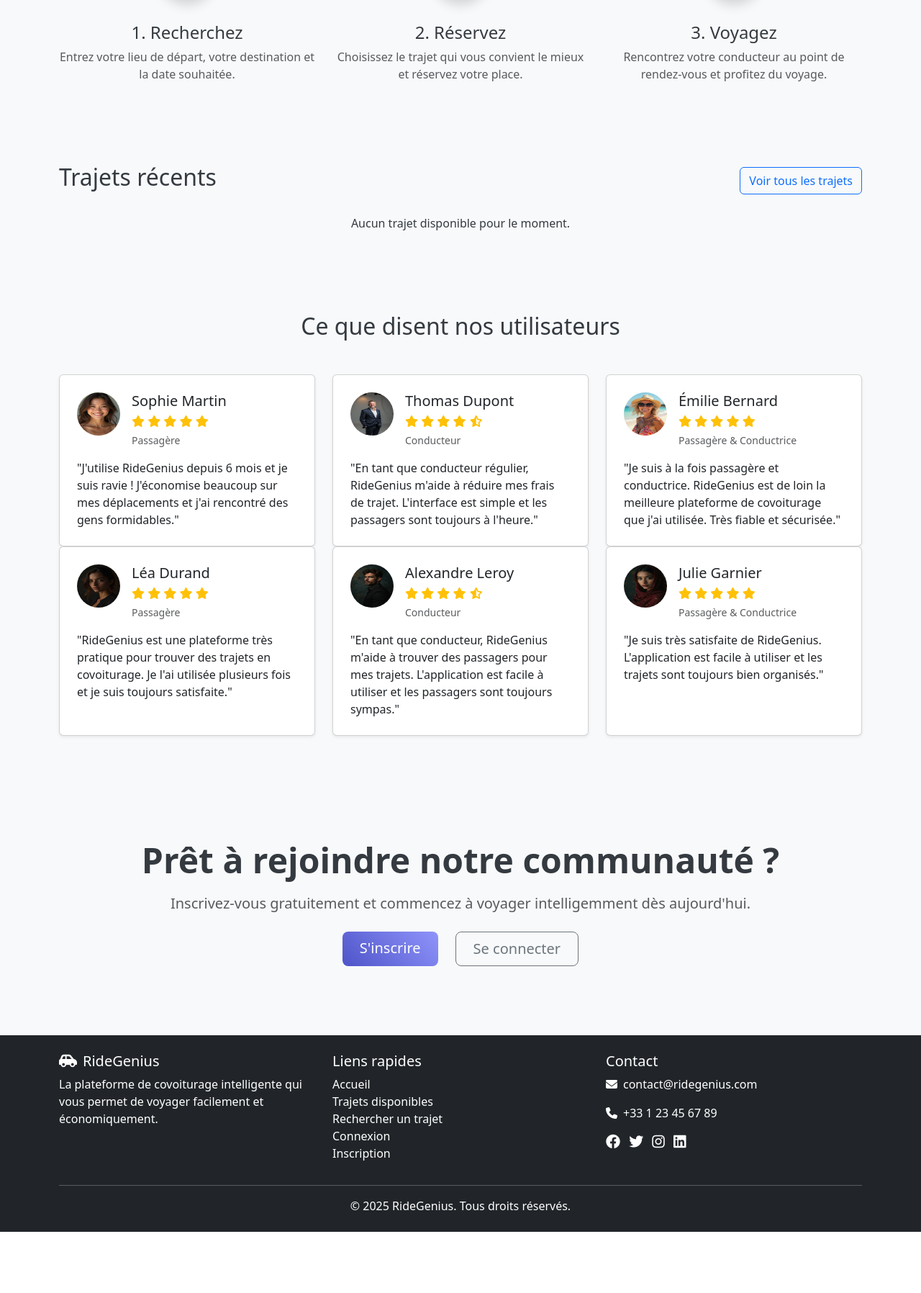
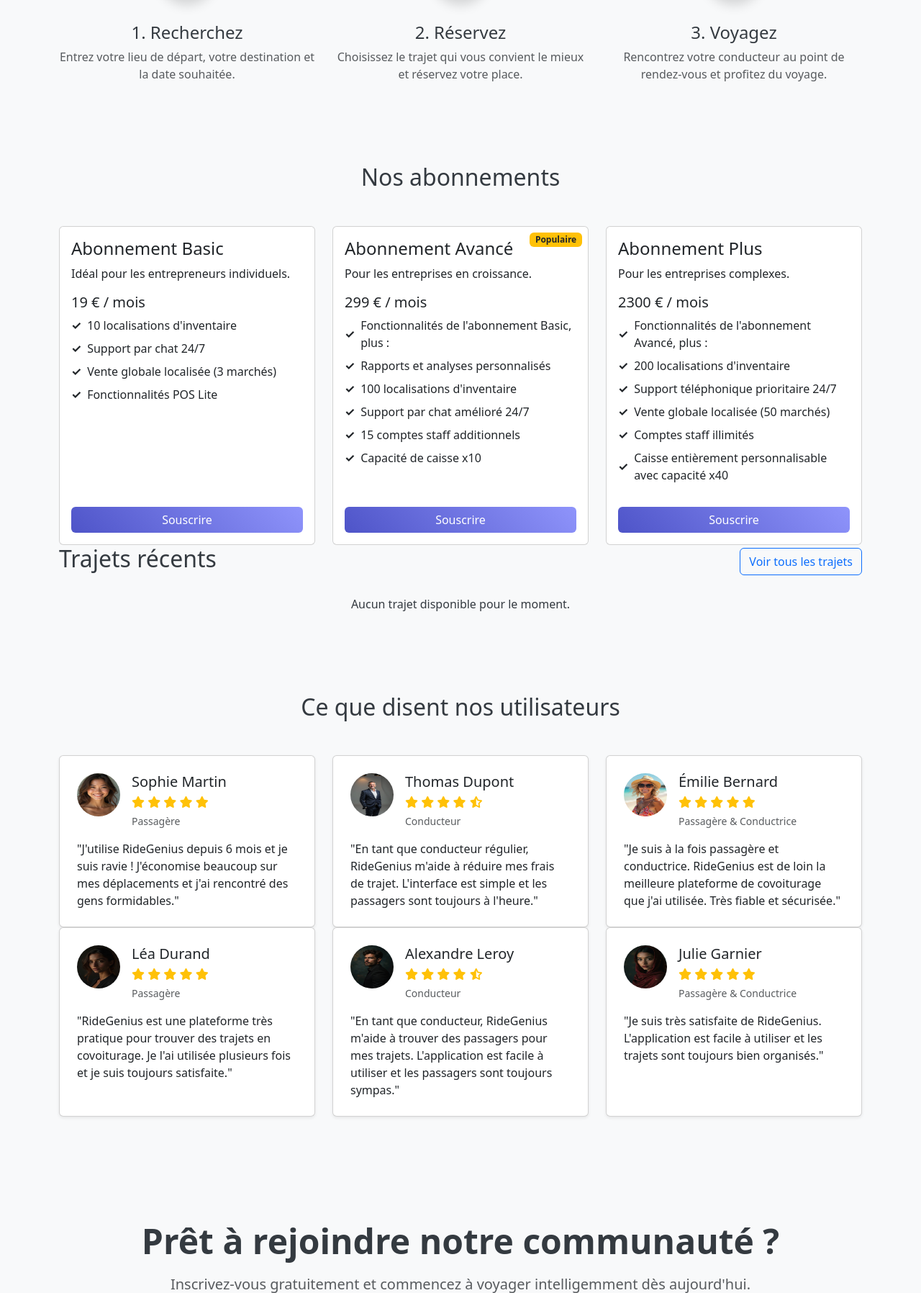
Before and after one commit to Dxne-Dev/Ride-Genius-2, a PHP site: page / in a window 1280 px wide. Shown: the part 1374-3170 px from the top of the page at 72% size. Before the commit the page ends 3085 px from the top, so only its background shows below. Run offline with PHP 8.4, Linux system fonts and the light colour scheme; data comes from the database, SQL or seed files in the repository; data that the repository does not hold is empty; some libraries are stand-ins or nearby versions.

Commit message:
Add subscription plans section with styling and details

```diff
--- a/assets/css/custom.css
+++ b/assets/css/custom.css
@@ -177,3 +177,66 @@ footer a:hover {
         font-size: 2rem;
     }
 }
+
+/* Styles spécifiques à la section des abonnements */
+.subscription-plans-section {
+    padding-top: 6rem;
+    padding-bottom: 6rem;
+}
+
+.subscription-plans-section h2 {
+    text-align: center;
+    margin-bottom: 3rem;
+    font-size: 2.5rem;
+    font-weight: 700;
+    color: var(--heading-color);
+}
+
+
+.subscription-plans-section .card-title {
+    font-size: 1.5rem;
+    margin-bottom: 1rem;
+}
+
+.subscription-plans-section .card-text {
+    font-size: 1.1rem;
+    margin-bottom: 1.25rem;
+}
+
+.subscription-plans-section .card-price {
+    font-size: 1.75rem;
+    margin-bottom: 1.5rem;
+}
+
+/* Nouveaux styles pour les détails des abonnements */
+.subscription-details {
+    list-style: none;
+    padding: 0;
+    margin-bottom: 1.5rem;
+    text-align: left;
+    font-size: 1rem;
+    color: var(--gray-color);
+}
+
+.subscription-details li {
+    margin-bottom: 0.5rem;
+    display: flex;
+    align-items: center;
+}
+
+.subscription-details li::before {
+    content: '✓';
+    color: var(--primary-color);
+    margin-right: 0.5rem;
+    font-weight: bold;
+}
+
+.popular-badge {
+    background-color: #f1c40f;
+    color: var(--white-color);
+    padding: 0.25rem 0.5rem;
+    border-radius: 10px;
+    font-size: 0.8rem;
+    margin-bottom: 1rem;
+    display: inline-block;
+}
--- a/views/home.php
+++ b/views/home.php
@@ -123,6 +123,66 @@
                     </div>
                     <h4 class="mt-3">3. Voyagez</h4>
                     <p class="text-muted">Rencontrez votre conducteur au point de rendez-vous et profitez du voyage.</p>
+                </div>
+            </div>
+        </div>
+    </div>
+
+    <!-- Subscription Plans Section -->
+    <div class="container">
+        <h2 class="text-center mb-5">Nos abonnements</h2>
+        <div class="row g-4">
+            <div class="col-lg-4">
+                <div class="card h-100">
+                    <div class="card-body d-flex flex-column position-relative">
+                        <h4 class="card-title">Abonnement Basic</h4>
+                        <p class="card-text">Idéal pour les entrepreneurs individuels.</p>
+                        <h5 class="card-price">19 € / mois</h5>
+                        <ul class="list-unstyled subscription-details">
+                            <li>10 localisations d'inventaire</li>
+                            <li>Support par chat 24/7</li>
+                            <li>Vente globale localisée (3 marchés)</li>
+                            <li>Fonctionnalités POS Lite</li>
+                        </ul>
+                        <a href="#" class="btn btn-primary mt-auto">Souscrire</a>
+                    </div>
+                </div>
+            </div>
+            <div class="col-lg-4">
+                <div class="card h-100">
+                    <div class="card-body d-flex flex-column position-relative">
+                        <h4 class="card-title">Abonnement Avancé</h4>
+                        <span class="badge bg-warning text-dark position-absolute top-0 end-0 m-2">Populaire</span>
+                        <p class="card-text">Pour les entreprises en croissance.</p>
+                        <h5 class="card-price">299 € / mois</h5>
+                        <ul class="list-unstyled subscription-details">
+                            <li>Fonctionnalités de l'abonnement Basic, plus :</li>
+                            <li>Rapports et analyses personnalisés</li>
+                            <li>100 localisations d'inventaire</li>
+                            <li>Support par chat amélioré 24/7</li>
+                             <li>15 comptes staff additionnels</li>
+                            <li>Capacité de caisse x10</li>
+                        </ul>
+                        <a href="#" class="btn btn-primary mt-auto">Souscrire</a>
+                    </div>
+                </div>
+            </div>
+            <div class="col-lg-4">
+                <div class="card h-100">
+                    <div class="card-body d-flex flex-column position-relative">
+                        <h4 class="card-title">Abonnement Plus</h4>
+                        <p class="card-text">Pour les entreprises complexes.</p>
+                        <h5 class="card-price">2300 € / mois</h5>
+                        <ul class="list-unstyled subscription-details">
+                            <li>Fonctionnalités de l'abonnement Avancé, plus :</li>
+                            <li>200 localisations d'inventaire</li>
+                            <li>Support téléphonique prioritaire 24/7</li>
+                            <li>Vente globale localisée (50 marchés)</li>
+                            <li>Comptes staff illimités</li>
+                            <li>Caisse entièrement personnalisable avec capacité x40</li>
+                        </ul>
+                        <a href="#" class="btn btn-primary mt-auto">Souscrire</a>
+                    </div>
                 </div>
             </div>
         </div>
```
